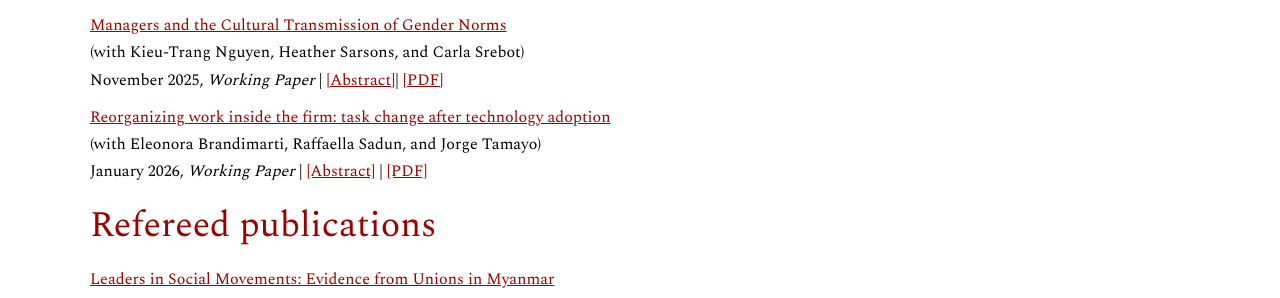
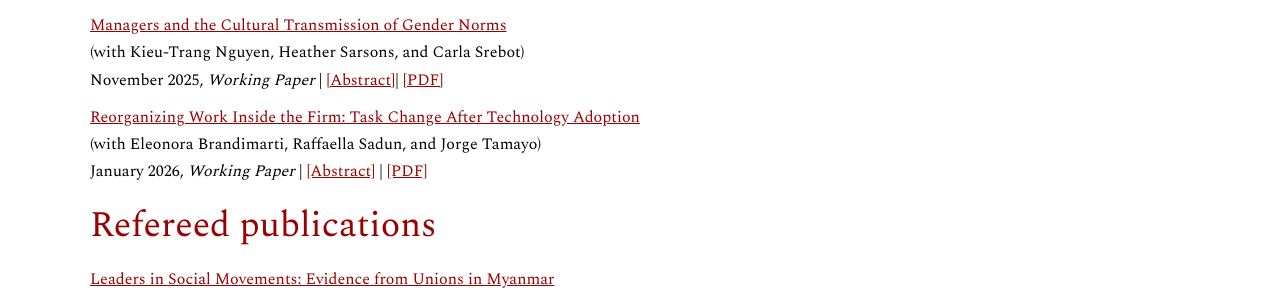
Before and after one commit to virginiaminni/virginiaminni.github.io, a Jekyll site: the page built from research.md, in a window 1280 px wide. Shown: the part 721-1019 px from the top of the page. Built offline with Jekyll 4.4.1, drawn with Linux system fonts in a browser that asks for light colours; part of the change alters nothing that is shown.

Commit message:
Update research.md

```diff
--- a/research.md
+++ b/research.md
@@ -45,9 +45,9 @@ November 2025, *Working Paper* | <a href="#" class="toggle-abstract" data-target
 <em>Abstract:</em> This paper examines the influence of managers from countries with different gender norms on workplace culture and gender disparities within organizations. Using data from a multinational firm operating in over 100 countries, we exploit cross-country manager rotations to estimate the impact of male managers’ gender attitudes on gender pay gaps within a team. Managers from countries with one standard deviation more progressive gender attitudes narrow the pay gap by 5 percentage points (18%), primarily by promoting women at higher rates. The effects last beyond the manager’s rotation and are concentrated in countries with more conservative gender attitudes. Managers with progressive views appear to influence the local office culture, as local managers who interact with but are not under the purview of the foreign manager begin to have smaller pay gaps in their teams. Our evidence points to individual managers as critical in shaping corporate culture.
 </div>
 
-<a href="/assets/files/MNSS ManagerNorms.pdf" target="_blank" rel="noopener noreferrer">Reorganizing work inside the firm: task change after technology adoption</a> <br>
+<a href="#" target="_blank" rel="noopener noreferrer">Reorganizing Work Inside the Firm: Task Change After Technology Adoption</a> <br>
 (with Eleonora Brandimarti, Raffaella Sadun, and Jorge Tamayo)  <br>
-January 2026, *Working Paper* | <a href="#" class="toggle-abstract" data-target="abstract-6" style="text-decoration: underline; color: #990000;">[Abstract]</a> | <a href="/assets/files/MNSS ManagerNorms.pdf" target="_blank" rel="noopener noreferrer">[PDF]</a> <br>
+January 2026, *Working Paper* | <a href="#" class="toggle-abstract" data-target="abstract-6" style="text-decoration: underline; color: #990000;">[Abstract]</a> | <a href="#" target="_blank" rel="noopener noreferrer">[PDF]</a> <br>
 <div id="abstract-6" style="display: none; margin-top: 10px;">
 <em>Abstract:</em> We study how an incumbent workforce adapts to technological change using panel data at the worker-task level from a Latin American bank with roughly 450 branches and 10,000 workers. We exploit two sequential interventions that separately shift production technology and organizational design, without displacing labor: the staggered rollout of a mobile banking app that automates routine transactions, and a subsequent redefinition of roles and performance criteria that prioritizes complex tasks such as SME lending. While automation creates substantial productive capacity—raising output per worker by roughly 20 percent—it does not, on its own, lead to task upgrading. Workers continue to concentrate on routine tasks, rather than shifting toward high-value complex tasks. Task reallocation occurs only after the firm explicitly reallocates priorities. Even then, adjustment is markedly slower among high-tenure workers, consistent with firm-specific human capital generating inertia in task change. High-productivity managers complement adaptation, but unevenly: they accelerate upgrading primarily among low-tenure workers, amplifying inequality within teams.
 </div>
```
